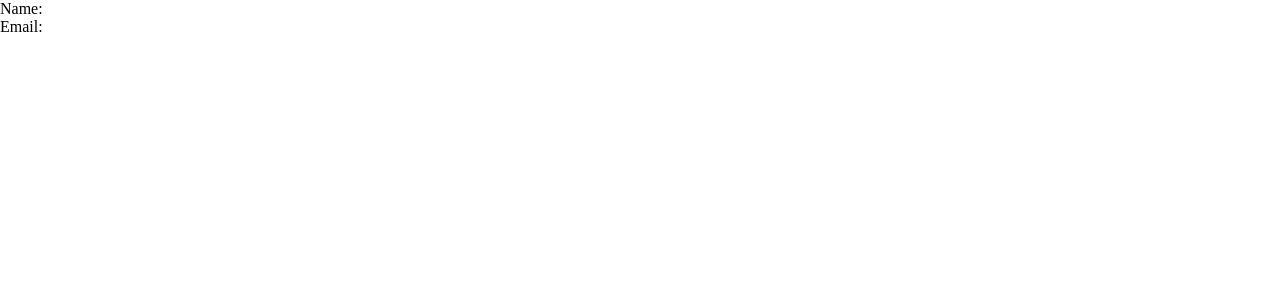
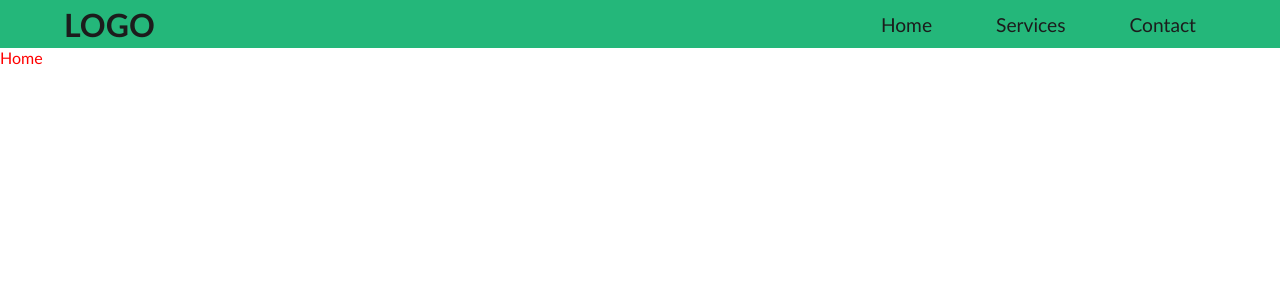
Before and after one commit to RowDev727/MySite, a React (Vite) app in the folder frontend/: page / in a window 1280 px wide. Shown: the top 300 px of the page. Built offline with nearby package versions, Linux system fonts and the light colour scheme; no server answers.

Commit message:
Basic Styling

```diff
--- a/frontend/src/components/app/App.jsx
+++ b/frontend/src/components/app/App.jsx
@@ -1,23 +1,29 @@
-import './App.css'
-import { useState, useEffect } from 'react'
+// Custom Style Imports
+import styles from './App.module.css'
+
+// Custom Page Imports
+import Home from '../../pages/home/Home'
+
+// Custom Component Imports
+import Navbar from '../navbar/Navbar'
+
+// Dependencies
+import { BrowserRouter, Routes, Route } from 'react-router-dom'
+
 
 function App() {
-
-  const [name, setName] = useState('')
-  const [email, setEmail] = useState('')
-
-  useEffect(() => {
-    fetch('api/get_user_by_id/3').then(res => res.json()).then(data => {
-      setName(data.name)
-      setEmail(data.email)
-    })
-  }, [])
-
   return (
-    <div className="app-container">
-      <p>Name: {name}</p>
-      <p>Email: {email}</p>
-    </div>
+  <div className={styles.appContainer}>
+    <BrowserRouter>
+      <Navbar />
+      <Routes>
+        <Route path='/' element={<Home/>}></Route>
+        <Route path='/home' element={<Home/>}></Route>
+        <Route path='/services' element={<Home/>}></Route>
+        <Route path='/contact' element={<Home/>}></Route>
+      </Routes>
+    </BrowserRouter>
+  </div>
   )
 }
 
--- /dev/null
+++ b/frontend/src/components/app/App.module.css
@@ -0,0 +1,3 @@
+.appContainer {
+    color: red;
+}
--- a/frontend/src/components/main/Main.css
+++ b/frontend/src/components/main/Main.css
@@ -1,5 +1,20 @@
-* {
+*, *::before, *::after {
+  padding: 0;
   margin: 0;
-  padding: 0;
   box-sizing: border-box;
 }
+
+:root {
+  --container-width-lg: 90%
+}
+
+html {
+  font-size: 16px;
+  font-family:'Gill Sans', 'Gill Sans MT', Calibri, 'Trebuchet MS', sans-serif;
+}
+
+.container {
+  width: var(--container-width-lg);
+  max-width: 1920px;
+  margin-inline: auto;
+}
--- /dev/null
+++ b/frontend/src/components/navbar/Navbar.jsx
@@ -0,0 +1,29 @@
+import style from './Navbar.module.css'
+import { NavLink } from 'react-router-dom'
+import { navLinks } from '../../data/navLinks'
+import { FaBars } from 'react-icons/fa'
+
+const Navbar = () => {
+  return (
+    <nav>
+        <div className={`${style.navbarContainer} ${'container'}`}>
+        <h1>LOGO</h1>
+        <ul className={style.navbarLinks}>
+            {
+                navLinks.map(({name, path}, index) => {
+                    return (
+                        <li key={index}>
+                            <NavLink to={path}>{name}</NavLink>
+                        </li>
+                    )
+                })
+            }
+        </ul>
+        <FaBars className={style.bars}/>
+        </div>
+    </nav>
+
+  )
+}
+
+export default Navbar
--- /dev/null
+++ b/frontend/src/components/navbar/Navbar.module.css
@@ -0,0 +1,58 @@
+nav {
+    background: hsl(155, 67%, 43%);
+    height: 3rem;
+}
+
+.navbarContainer {
+    display: grid;
+    grid-template-columns: repeat(12, 1fr);
+    align-items: center;
+    justify-content: center;
+    height: 100%;
+}
+
+h1 {
+    grid-column: 1 / 2;
+    color: rgb(28, 28, 28);
+    font-size: 2rem;
+}
+
+.navbarLinks {
+    grid-column: -2 / -1;
+    display: grid;
+    grid-template-columns: repeat(3, 1fr);
+    gap: 1.5rem;
+    height: 100%;
+    align-items: center;
+    list-style: none;
+}
+
+.navbarLinks li {
+    height: 100%;
+}
+
+.navbarLinks li a {
+    text-decoration: none;
+    font-size: 1.2rem;
+    height: 100%;
+    display: grid;
+    align-items: center;
+    padding: 0 20px;
+    color: hsl(0, 0%, 11%);
+}
+
+.navbarLinks li a:hover {
+    color: hsl(155, 67%, 43%);
+    background: white;
+}
+
+.bars {
+    font-size: 24px;
+    color: hsl(0, 0%, 11%);
+    margin-left: 1rem;
+    display: none;
+}
+
+.bars:hover {
+    cursor: pointer;
+}
--- /dev/null
+++ b/frontend/src/data/navLinks.js
@@ -0,0 +1,15 @@
+export const navLinks = [
+    {
+        name: "Home",
+        path: '/',
+        path: '/home'
+    },
+    {
+        name: "Services",
+        path: '/services'
+    },
+    {
+        name: "Contact",
+        path: 'contact'
+    }
+]
--- /dev/null
+++ b/frontend/src/pages/home/Home.jsx
@@ -0,0 +1,9 @@
+import './Home.css'
+
+const Home = () => {
+  return (
+    <div>Home</div>
+  )
+}
+
+export default Home
```
Also changed, not shown: frontend/src/components/testing/Test.jsx (added, +24 -0 lines), frontend/src/components/testing/Test.css (added), frontend/src/pages/home/Home.css (added).
